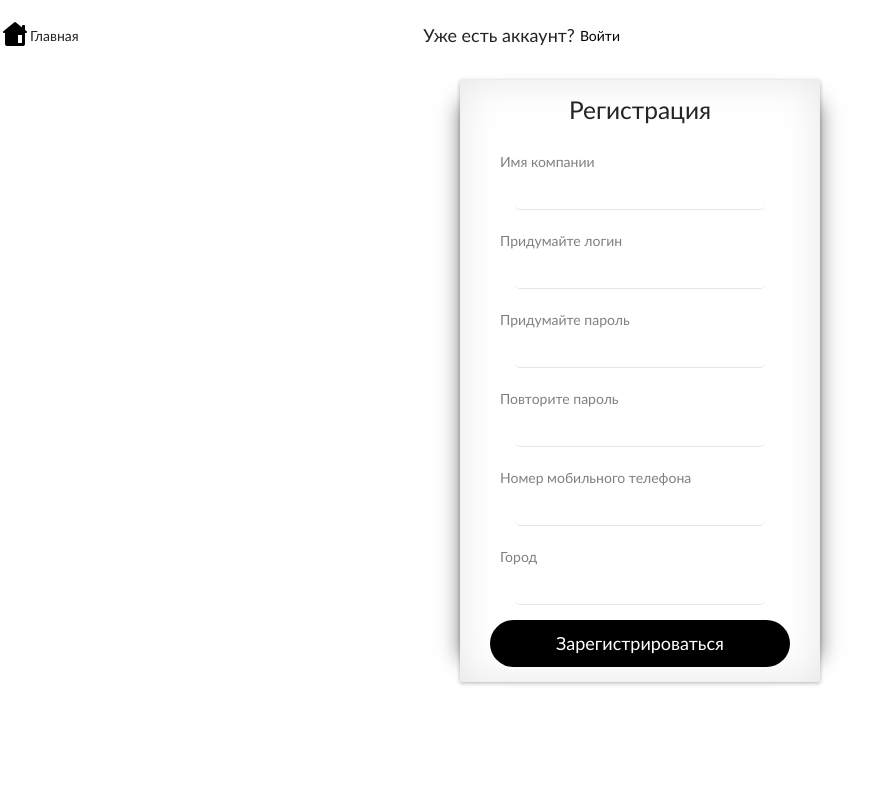
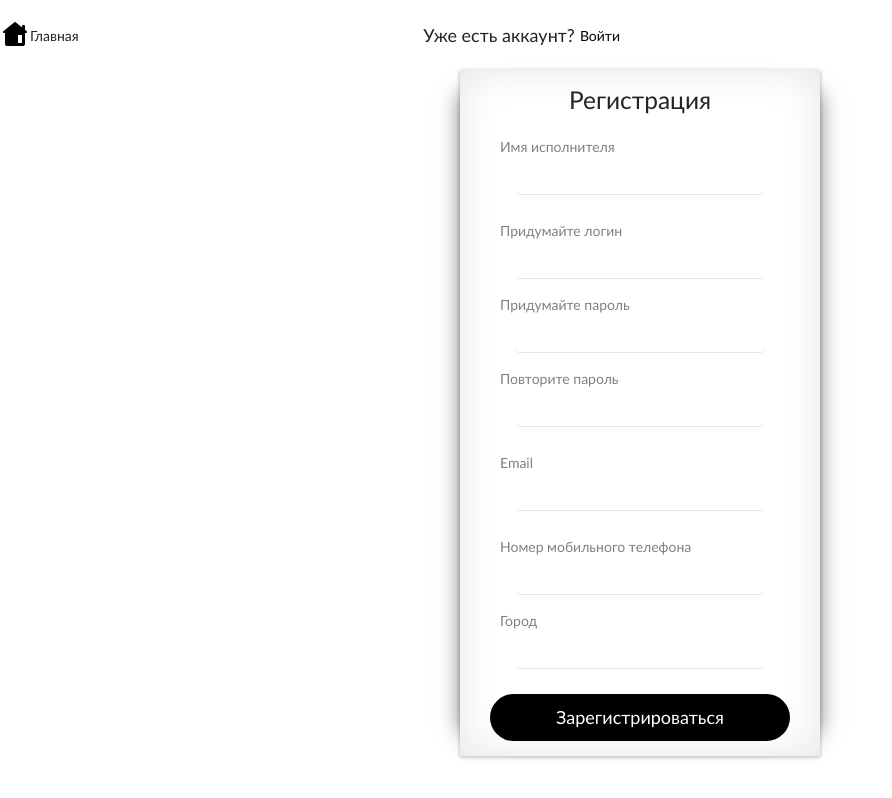
Before and after one commit to said-mohmad/aggregator-front, a React (Create React App) app: page /signup in a window 1280 px wide. Shown: the whole page, without its empty margins (0-892 px from the left). Built offline with nearby package versions, Linux system fonts and the light colour scheme.

Commit message:
добавлена многоуровневая валидация формы регистрации, изменения в applications

```diff
--- a/src/components/SignUp/SignUp.jsx
+++ b/src/components/SignUp/SignUp.jsx
@@ -1,80 +1,244 @@
 import style from "./SignUp.module.css";
-import logoHome from "../../assets/home.png"
-import React,{ useState } from "react";
+import logoHome from "../../assets/home.png";
+import React, { useEffect, useState } from "react";
+import { useDispatch, useSelector } from "react-redux";
+import { signUp } from "../../redux/features/application";
+import { useNavigate } from "react-router-dom";
 
 const SignUp = () => {
+    const dispatch = useDispatch();
+
+    const error = useSelector((state) => state.application.error);
+    const signingUp = useSelector((state) => state.application.signingUp);
+    const isSucceed = useSelector((state) => state.application.isSucceed);
+
+    const navigate = useNavigate();
+
     const [executor, setExecutor] = useState("");
     const [password, setPassword] = useState("");
     const [repeat, setRepeat] = useState("");
     const [login, setLogin] = useState("");
     const [phone, setPhone] = useState("");
+    const [email, setEmail] = useState("");
     const [city, setCity] = useState("");
+    const [errorMessage, setErrorMessage] = useState("");
+    const [passwordError, setPasswordError] = useState("")
+    const [errorEmail, setErrorEmail] = useState("");
+    const [btnDisabled, setBtnDisabled] = useState(false);
+    const [errorEmpty, setErrorEmpty] = useState("");
+    // const [isSucceed, setSucceed] = useState(false);
 
     const handleChangeExecutor = (e) => {
-        setExecutor(e.target.value)
-    }
+        setExecutor(e.target.value);
+        // setErrorMessage("");
+    };
 
     const handleChangePassword = (e) => {
-        setPassword(e.target.value)
-    }
+        setPassword(e.target.value);
+        setPasswordError("");
+    };
 
     const handleChangeRepeat = (e) => {
-        setRepeat(e.target.value)
-    }
+        setRepeat(e.target.value);
+        if (password !== e.target.value) {
+            setPasswordError("Пароли не совпадают");
+        } else {
+            setPasswordError("");
+        }
+    };
 
     const handleChangeLogin = (e) => {
-        setLogin(e.target.value)
-    }
+        setLogin(e.target.value);
+        // setErrorMessage("");
+    };
 
     const handleChangePhone = (e) => {
-        setPhone(e.target.value)
-    }
+        setPhone(e.target.value);
+        // setErrorMessage("");
+    };
 
     const handleChangeCity = (e) => {
-        setCity(e.target.value)
-    }
+        setCity(e.target.value);
+        // setErrorMessage("");
+    };
 
-    const handleClickSignUp = (login, executor, password, phone, city, repeat ) => {
-        console.log(login, executor, password, phone, city, repeat )
-    }
+    const handleBlur = (e) => {};
+
+    const handleChangeMail = (e) => {
+        setEmail(e.target.value);
+        const re =
+            /^([A-Za-z0-9_\-\.])+\@([A-Za-z0-9_\-\.])+\.([A-Za-z]{2,4})$/;
+        if (re.test(e.target.value)) {
+            setErrorEmail("");
+        }
+        // setErrorMessage("");
+    };
+
+    const handleBlurMail = () => {
+        const re =
+            /^([A-Za-z0-9_\-\.])+\@([A-Za-z0-9_\-\.])+\.([A-Za-z]{2,4})$/;
+        if (!re.test(email)) {
+            setErrorEmail("Некорректный email");
+            setBtnDisabled(true);
+        } else {
+            setErrorEmail("");
+        }
+    };
+
+    const handleClickSignUp = (
+        login,
+        executor,
+        password,
+        phone,
+        email,
+        city,
+        repeat
+    ) => {
+        console.log(login, executor, password, phone, city, repeat);
+        if (!login || executor || password || phone) {
+            setErrorMessage("Не заполнены обязательные поля");
+        } else if (password !== repeat) {
+            setPasswordError("Пароли не совпадают");
+        } else {
+            dispatch(signUp(login, executor, password, phone, city, email));
+            console.log(error);
+        }
+    };
+
+    useEffect(() => {
+        if (isSucceed) {
+            setTimeout(() => {
+                navigate("/signin");
+            }, 2000);
+        }
+    }, [isSucceed, navigate]);
+
+    useEffect(() => {
+        if (signingUp || errorEmail || errorMessage || errorEmpty) {
+            setBtnDisabled(true);
+            console.log(
+                signingUp,
+                Boolean(errorEmail),
+                Boolean(errorMessage),
+                Boolean(errorEmpty)
+            );
+        } else {
+            setBtnDisabled(false);
+            console.log(
+                signingUp,
+                Boolean(errorEmail),
+                Boolean(errorMessage),
+                Boolean(errorEmpty)
+            );
+        }
+    }, [signingUp, errorMessage, errorEmail, errorEmpty]);
 
     return (
         <div>
             <div className={style.signupHeader}>
-                <div className={style.leftBlock}> <img src={logoHome} alt="home" /><b>Главная</b></div>
+                <div className={style.leftBlock}>
+                    {" "}
+                    <img src={logoHome} alt="home" />
+                    <b>Главная</b>
+                </div>
                 <div className={style.rightBlock}>
                     <span>Уже есть аккаунт? </span>
-                   <b><a href="/signin">Войти</a></b>
+                    <b>
+                        <a href="/signin">Войти</a>
+                    </b>
                 </div>
             </div>
             <div className={style.signUpContainer}>
                 <h3>Регистрация</h3>
                 <div className={style.inputContainer}>
-                    <div className={style.label}>Имя компании</div>
-                    <input value={executor} onChange={(e) => handleChangeExecutor(e)} />
+                    <div className={style.label}>Имя исполнителя</div>
+                    <input
+                        value={executor}
+                        onChange={(e) => handleChangeExecutor(e)}
+                    />
+                </div>
+                <div className={style.error}>{errorEmpty}</div>
+                <div className={style.inputContainer}>
+                    <div className={style.label}>Придумайте логин</div>
+                    <input
+                        value={login}
+                        onChange={(e) => handleChangeLogin(e)}
+                        onBlur={(e) => handleBlur(e)}
+                    />
+                </div>
+                {/* <div className={style.error}>{errorEmpty}</div> */}
+                <div className={style.inputContainer}>
+                    <div className={style.label}>Придумайте пароль</div>
+                    <input
+                        type="password"
+                        value={password}
+                        onChange={(e) => handleChangePassword(e)}
+                        onBlur={(e) => handleBlur(e)}
+                    />
+                </div>
+                {/* <div className={style.error}>{errorEmpty}</div> */}
+                <div className={style.inputContainer}>
+                    <div className={style.label}>Повторите пароль</div>
+                    <input
+                        type="password"
+                        value={repeat}
+                        onChange={(e) => handleChangeRepeat(e)}
+                    />
+                    <div className={style.error}>{passwordError}</div>
                 </div>
                 <div className={style.inputContainer}>
-                    <div className={style.label}>Придумайте логин</div>
-                    <input value={login} onChange={(e) => handleChangeLogin(e)} />
+                    <div className={style.label}>Email</div>
+                    <input
+                        value={email}
+                        onChange={(e) => handleChangeMail(e)}
+                        onBlur={() => handleBlurMail()}
+                    />
                 </div>
-                <div className={style.inputContainer}>
-                    <div className={style.label}>Придумайте пароль</div>
-                    <input type="password" value={password} onChange={(e) => handleChangePassword(e)} />
-                </div>
-                <div className={style.inputContainer}>
-                    <div className={style.label}>Повторите пароль</div>
-                    <input type="password" value={repeat} onChange={(e) => handleChangeRepeat(e)} />
-                </div>
+                <div className={style.error}>{errorEmail}</div>
                 <div className={style.inputContainer}>
                     <div className={style.label}>Номер мобильного телефона</div>
-                    <input value={phone} onChange={(e) => handleChangePhone(e)} />
+                    <input
+                        value={phone}
+                        onChange={(e) => handleChangePhone(e)}
+                    />
                 </div>
                 <div className={style.inputContainer}>
                     <div className={style.label}>Город</div>
                     <input value={city} onChange={(e) => handleChangeCity(e)} />
                 </div>
                 <div>
-                    <button onClick={() => handleClickSignUp(login, executor, password, phone, city, repeat )}>Зарегистрироваться</button>
+                    <div className={style.error}>{errorMessage}</div>
+                    {(error && (
+                        <div className={style.error}>
+                            Ошибка при регистрации
+                        </div>
+                    )) ||
+                        (signingUp && (
+                            <div className={style.loading}>
+                                Идет регистрация...
+                            </div>
+                        ))}
+                    {isSucceed && (
+                        <div>
+                            Вы успешно зарегистрированы! Переадресация на
+                            страницу авторизации...
+                        </div>
+                    )}
+                    <button
+                        onClick={() =>
+                            handleClickSignUp(
+                                login,
+                                executor,
+                                password,
+                                phone,
+                                city,
+                                repeat
+                            )
+                        }
+                        disabled={btnDisabled}
+                    >
+                        Зарегистрироваться
+                    </button>
                 </div>
             </div>
         </div>
--- a/src/components/SignUp/SignUp.module.css
+++ b/src/components/SignUp/SignUp.module.css
@@ -4,7 +4,7 @@
     margin: auto;
     flex-direction: column;
     width: 360px;
-    margin-top: 30px;
+    margin-top: 20px;
     /* border: 1px solid #e5e5e5;    */
     border-bottom: none;
     border-top: none;
@@ -43,7 +43,7 @@
 }
 
 .inputContainer {
-    margin-top: 20px;
+    margin-top: 15px;
 }
 
 .signUpContainer button {
@@ -54,6 +54,10 @@
     padding: 10px 30px;
     border-radius: 30px;
     font-size: 18px;
+}
+.signUpContainer button:disabled {
+    opacity: 0.7;
+    cursor:not-allowed;
 }
 
 .signupHeader {
@@ -80,3 +84,8 @@
 .rightBlock span {
     margin-right: 5px;
 }
+
+.error {
+    color: red;
+    margin-top: 10px;
+}
```
Also changed, not shown: src/components/SignIn/SignIn.jsx (+8 -5 lines), src/redux/features/application.js (+8 -2 lines).
